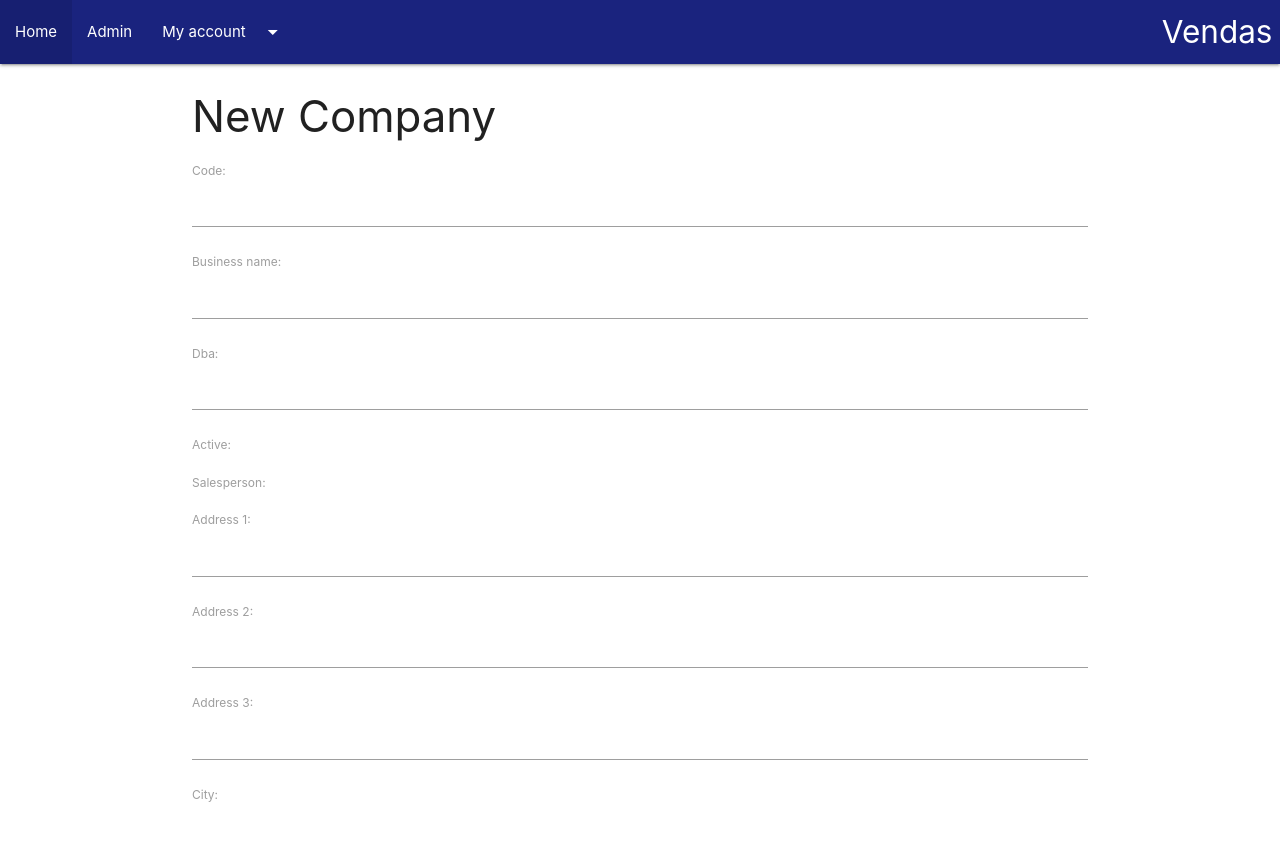
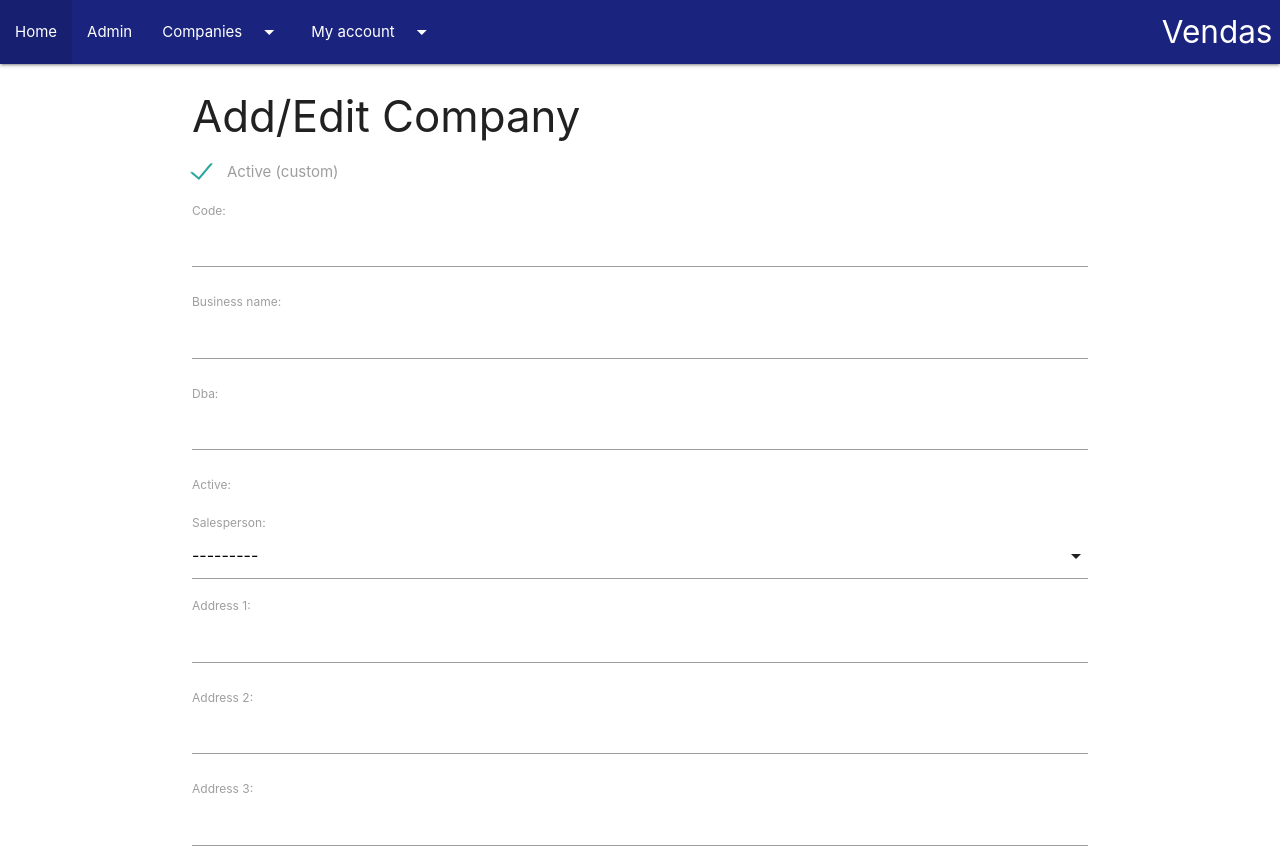
Before and after one commit to pontual/vendas, a Django app: page /companies/new in a window 1280 px wide. Shown: the top 850 px of the page. Run offline with Django 3.2, Linux system fonts and the light colour scheme; the visitor is signed in with stand-in values (Sample User, id 1); data comes from the database, SQL or seed files in the repository; data that the repository does not hold is empty.

Commit message:
links in list

```diff
--- a/companies/models.py
+++ b/companies/models.py
@@ -57,4 +57,8 @@ class Company(models.Model):
 
 
     def __str__(self):
-        return "[{}] {} ({})".format(self.code, self.business_name, self.salesperson)
+        if self.code:
+            start = self.code + " "
+        else:
+            start = ""
+        return "{}{} ({})".format(start, self.business_name, self.salesperson)
--- a/companies/templates/companies/company_form.html
+++ b/companies/templates/companies/company_form.html
@@ -1,17 +1,32 @@
 {% extends "base.html" %}
 
-{% block title %}{% endblock %}
+{% block title %}Add/Edit Company{% endblock %}
 
-{% block heading %}<h3>New Company</h3>{% endblock %}
+{% block heading %}<h3>Add/Edit Company</h3>{% endblock %}
 
 {% block content %}
 
 <form method="POST">
   {% csrf_token %}
+
+  <label>
+	{{ form.active }}
+	<span>Active (custom)</span>
+  </label>
+
   {{ form.as_p }}
+
   <p>
 	<button class="btn waves-effect waves-light" type="submit" id="submit_button">Submit</button>
   </p>
 </form>
 
 {% endblock %}
+
+{% block page_script %}
+<script>
+  $(document).ready(function () {
+  $('select').formSelect();
+  });
+</script>
+{% endblock %}
--- a/companies/templates/companies/company_list.html
+++ b/companies/templates/companies/company_list.html
@@ -6,7 +6,7 @@
 
 <ul>
   {% for company in object_list %}
-  <li>{{ company.business_name }}</li>
+  <li><a href="{% url 'companies:detail' company.pk %}">{{ company.business_name }}</a></li>
   {% endfor %}
 </ul>
 
--- a/companies/urls.py
+++ b/companies/urls.py
@@ -1,6 +1,6 @@
 from django.urls import path
 
-from .views import CompanyList, CompanyDetail, CompanyCreate
+from .views import CompanyList, CompanyDetail, CompanyCreate, CompanyUpdate
 
 
 app_name = "companies"
@@ -9,5 +9,6 @@ urlpatterns = [
     path('', CompanyList.as_view(), name="list"),
     path('new', CompanyCreate.as_view(), name="new"),
     path('<int:pk>/', CompanyDetail.as_view(), name="detail"),
+    path('<int:pk>/edit', CompanyUpdate.as_view(), name="edit"),
 
 ]
--- a/companies/views.py
+++ b/companies/views.py
@@ -16,3 +16,8 @@ class CompanyDetail(LoginRequiredMixin, DetailView):
 class CompanyCreate(LoginRequiredMixin, CreateView):
     model = Company
     fields = '__all__'
+
+
+class CompanyUpdate(LoginRequiredMixin, UpdateView):
+    model = Company
+    fields = '__all__'
--- a/functional_tests/test_companies.py
+++ b/functional_tests/test_companies.py
@@ -28,13 +28,13 @@ class CompanyTest(FunctionalTest):
     def test_get_new_company_form(self):
         self.login()
         self.browser.get(self.live_server_url + reverse('companies:new'))
-        self.wait_for_text_in_body('New Company')
+        self.wait_for_text_in_body('Add/Edit Company')
 
 
     def test_new_company_from_form_appears_in_list(self):
         self.login()
         self.browser.get(self.live_server_url + reverse('companies:new'))
-        self.wait_for_text_in_body('New Company')
+        self.wait_for_text_in_body('Add/Edit Company')
 
         business_name_field = self.browser.find_element_by_name('business_name')
         business_name_field.send_keys("A new company")
--- a/templates/base.html
+++ b/templates/base.html
@@ -20,12 +20,19 @@
 	</ul>
 	{% endif %}
 
+	<ul id="company_dropdown" class="dropdown-content">
+	  <li><a href="{% url 'companies:list' %}">View all</a></li>
+	  <li><a href="{% url 'companies:new' %}">New</a></li>
+	</ul>
+
 	<nav>
       <div class="nav-wrapper indigo darken-4">
 		<a href="{% url 'index' %}" class="brand-logo right">Vendas</a>
 		<ul id="nav-mobile" class="left">
           <li><a href="{% url 'index' %}">Home</a></li>
           <li><a href="{% url 'admin:index' %}">Admin</a></li>
+
+          <li><a class="dropdown-trigger" href="#!" data-target="company_dropdown">Companies<i class="material-icons right">arrow_drop_down</i></a></li>
 
 		  {% if user.is_authenticated %}
 		  <li><a class="dropdown-trigger" href="#!" data-target="account_dropdown">My account<i class="material-icons right">arrow_drop_down</i></a></li>
```
Also changed, not shown: companies/templates/companies/company_detail.html (+7 -0 lines), todo.txt (+3 -4 lines).
